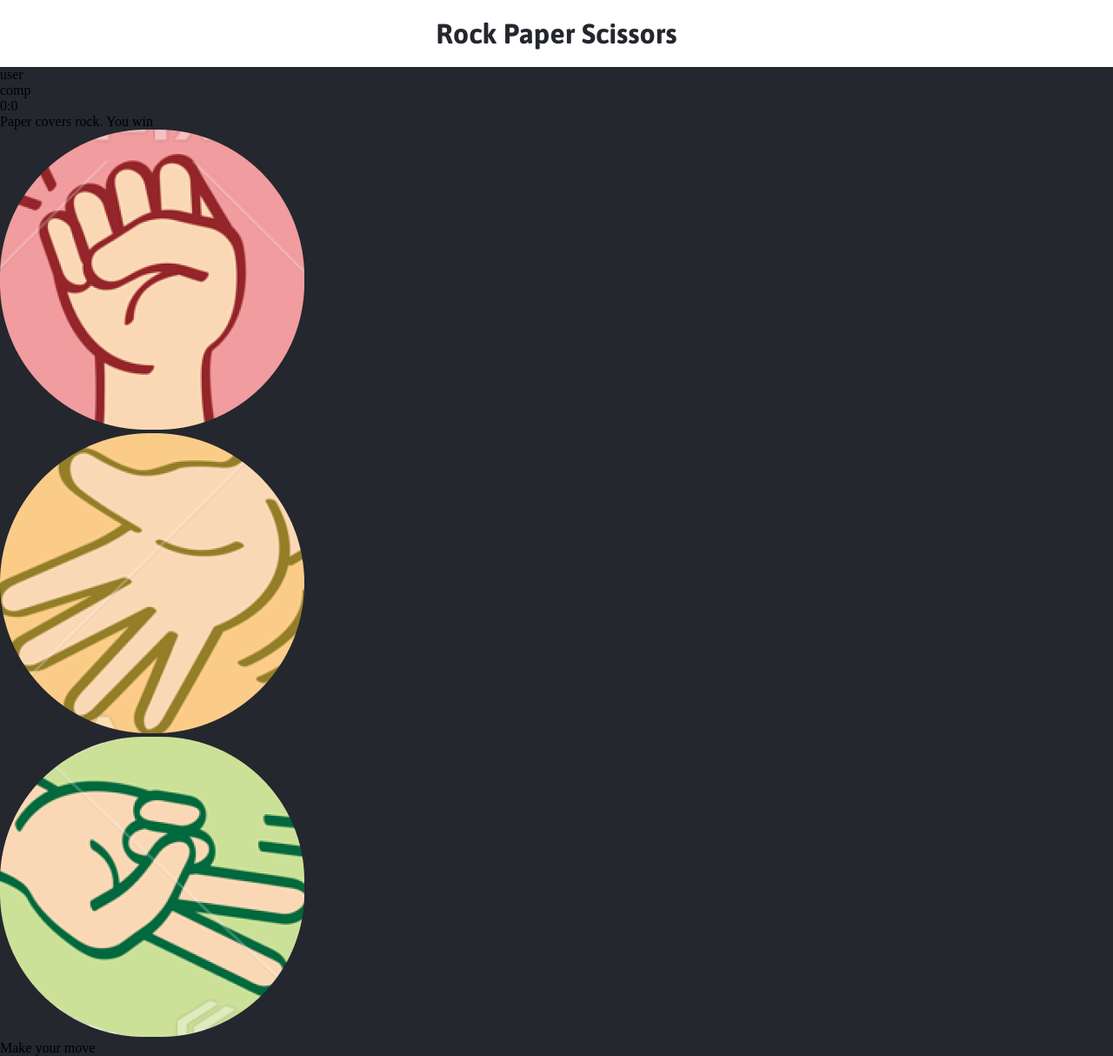
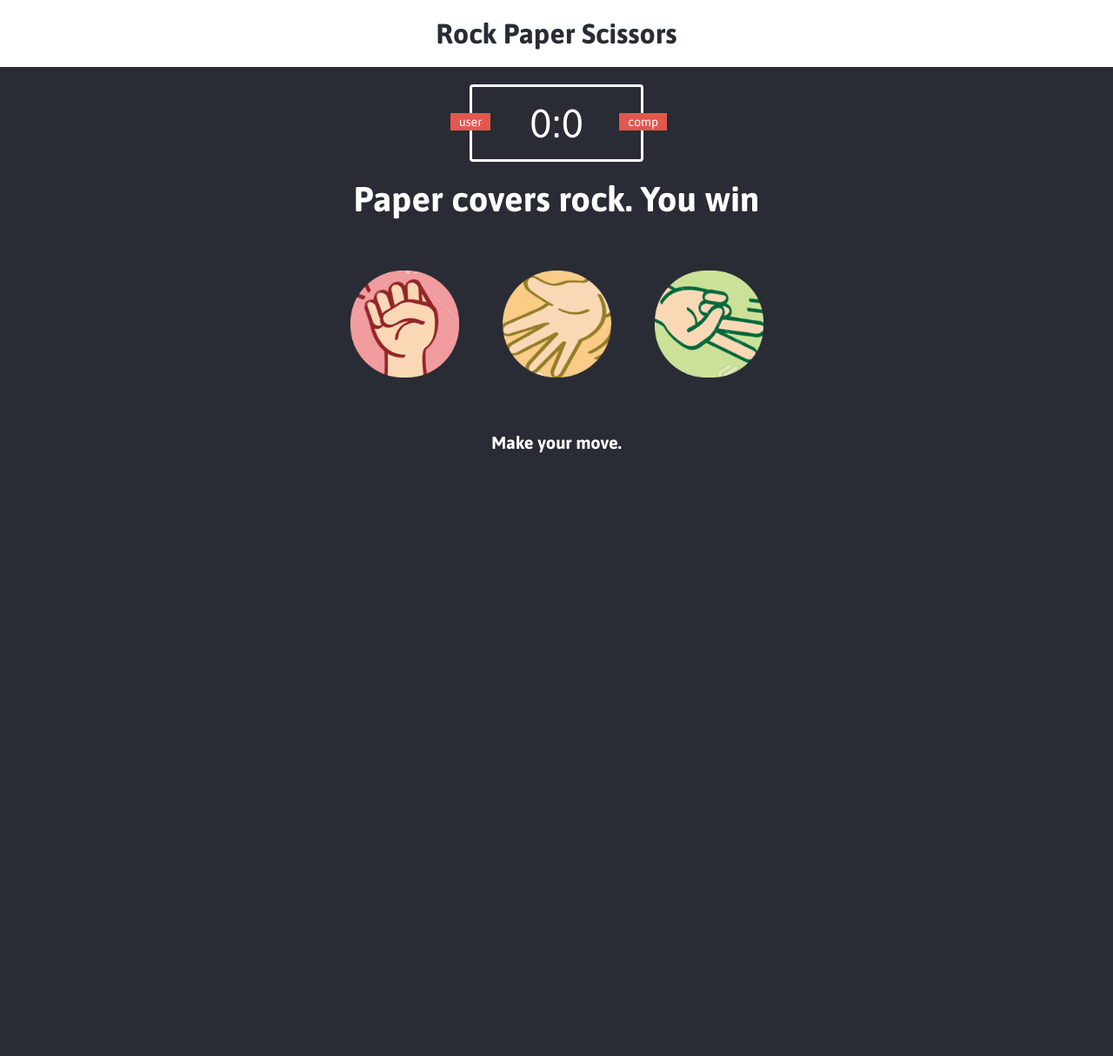
Before and after one commit to Livia-Santos/rock-paper-scissors, a PHP site: page / in a window 1280 px wide. Shown: the whole page at 87% size. After the commit the page ends 521 px from the top, so only its background shows below. Run offline with PHP 8.4, Linux system fonts and the light colour scheme.

Commit message:
Add style and change class names

```diff
--- a/index.html
+++ b/index.html
@@ -14,13 +14,13 @@
     </header>
 
     <div class="score__board">
-        <div id="user-label" class="score__board__badge">user</div>
-        <div id="comp-label" class="score__board__badge">comp</div>
+        <div id="user-label" class="score__board__badge score__board__badge-left">user</div>
+        <div id="comp-label" class="score__board__badge score__board__badge-right">comp</div>
         <span id="user-score">0</span>:<span id="computer-score">0</span>
     </div>
 
     <div class="result">
-        <p>Paper covers rock. You win</p>
+        <p class="result__copy">Paper covers rock. You win</p>
     </div>
 
     <div class="choices">
@@ -35,6 +35,6 @@
         </div>
     </div>
 
-    <p id="action-message">Make your move</p>
+    <p class="action__message">Make your move.</p>
 </body>
 </html>
--- a/styles.css
+++ b/styles.css
@@ -1,8 +1,9 @@
 /* Set colours */
 
 :root {
-    --color-bg-dark: #24272E;
+    --color-bg-dark: #292c34;
     --color-white: #fff;
+    --color-red: #e2584D;
 }
 
 /* Basic reset */
@@ -15,6 +16,7 @@
 
 body {
     background-color: var(--color-bg-dark);
+    font-family: Asap, sans-serif;
 }
 
 /* Header */
@@ -27,5 +29,90 @@ header {
 .header__title {
     color: var(--color-bg-dark);
     text-align: center;
-    font-family: Asap, sans-serif;
 }
+
+/* Score board */
+
+.score__board {
+    border: 3px solid var(--color-white);
+    margin: 20px auto;
+    width: 200px;
+    color: var(--color-white);
+    font-size: 46px;
+    border-radius: 4px;
+    text-align: center;
+    padding: 15px 20px;
+    position: relative;
+
+}
+
+.score__board__badge {
+    background-color: var(--color-red);
+    color: var(--color-white);
+    font-size: 14px;
+    padding: 2px 10px;
+}
+
+.score__board__badge-left {
+    position: absolute;
+    top: 30px;
+    left: -25px;
+}
+
+.score__board__badge-right {
+    position: absolute;
+    top: 30px;
+    right: -30px;
+}
+
+/* Result */
+
+.result {
+    font-size: 40px;
+     color: var(--color-white);
+}
+
+.result__copy {
+    text-align: center;
+    font-weight: bold;
+}
+
+/* Images */
+
+.choices {
+    display: flex;
+    align-items: center;
+    margin-top: 50px;
+    justify-content: center;
+}
+
+.choices__item {
+    padding: 5px;
+    margin: 5px 20px;
+    transition: transform .3s ease;
+}
+
+.choices__item:hover {
+    cursor: pointer;
+    border: 3px solid var(--color-red);
+    border-radius: 50%;
+    transform: scale(1.1);
+}
+
+
+.choices__item > img {
+    height: auto;
+    width: auto;
+    max-width: 125px;
+    max-height: 125px;
+}
+
+/* Action Messagem */
+
+.action__message {
+    color: var(--color-white);
+    font-size: 20px;
+    text-align: center;
+    margin-top: 50px;
+    font-weight: bold;
+}
```
